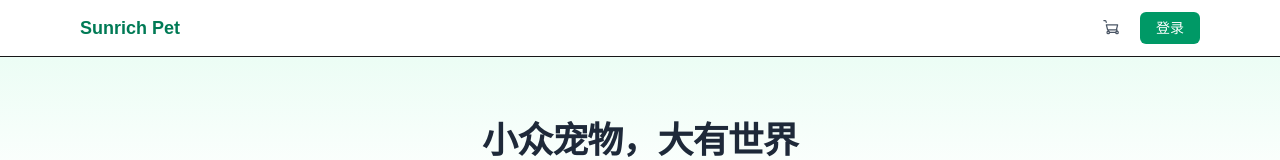
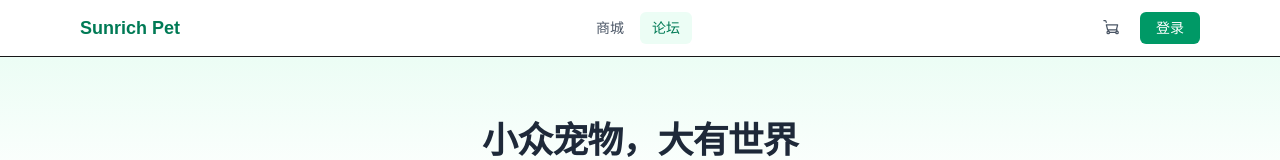
Before and after one commit to Kyrie0853/SunrichPet.com, a Next.js app: page / in a window 1280 px wide. Shown: the top 160 px of the page. Built offline with nearby package versions, Linux system fonts and the light colour scheme; no server answers; the database is empty.

Commit message:
feat(nav): 导航栏新增'论坛'和'商城'分栏入口
- 新增中间导航区："商城"（首页）和"论坛"（/community）双入口
- 论坛入口高亮样式（emerald 底色），引导用户发现社区功能
- 构建验证通过，14条路由无异常

```diff
--- a/src/components/Navbar.tsx
+++ b/src/components/Navbar.tsx
@@ -39,6 +39,22 @@ export default async function Navbar() {
           Sunrich Pet
         </Link>
 
+        {/* 中间导航 */}
+        <div className="flex items-center gap-1 text-sm font-medium">
+          <Link
+            href="/"
+            className="rounded-md px-3 py-1.5 text-gray-600 hover:bg-gray-100 hover:text-gray-900"
+          >
+            商城
+          </Link>
+          <Link
+            href="/community"
+            className="rounded-md px-3 py-1.5 text-emerald-700 bg-emerald-50 hover:bg-emerald-100"
+          >
+            论坛
+          </Link>
+        </div>
+
         {/* 右侧 */}
         <div className="flex items-center gap-3 text-sm">
           {/* 购物车 */}
```
